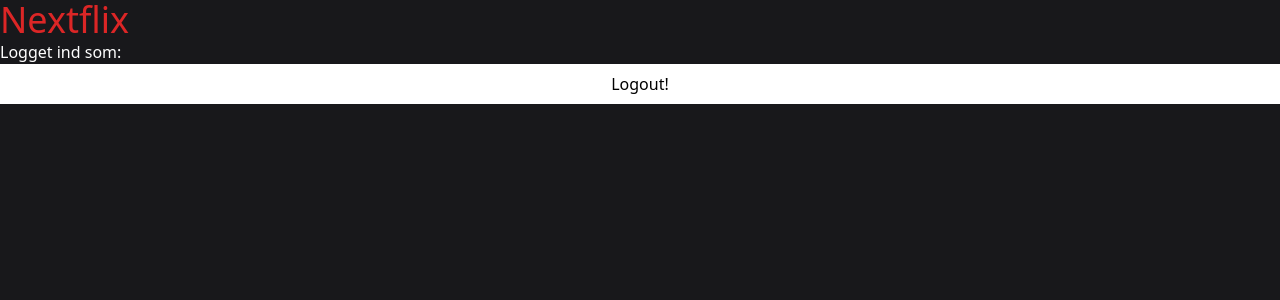
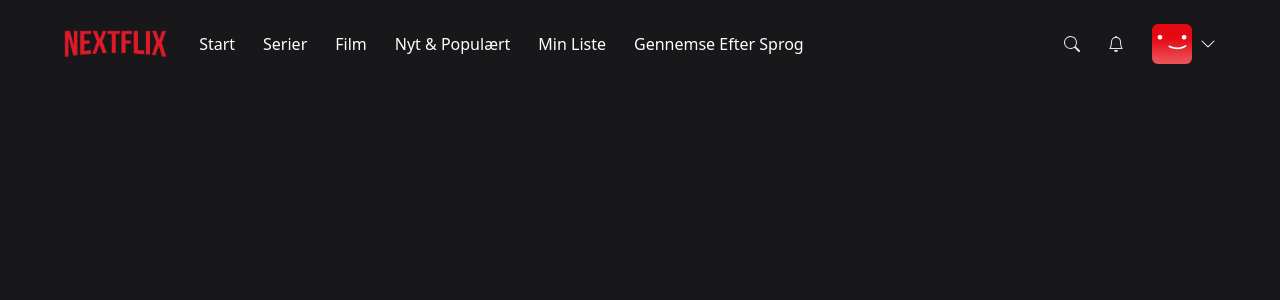
Before and after one commit to lassenextkbh/nextflix, a Next.js app: page / in a window 1280 px wide. Shown: the top 300 px of the page. Built offline with nearby package versions, Linux system fonts and the light colour scheme; no server answers; the database is empty; sample sign-in values are in the browser's storage.

Commit message:
added Navbar component and subcomponents of Navbar to index.tsx

```diff
--- /dev/null
+++ b/components/AccountMenu.tsx
@@ -0,0 +1,39 @@
+import { signOut } from "next-auth/react";
+import Image from "next/image";
+import React from "react";
+
+interface AccountMenuProps {
+  visible?: boolean;
+}
+
+const AccountMenu: React.FC<AccountMenuProps> = ({ visible }) => {
+  if (!visible) return null;
+
+  return (
+    <div className="bg-black w-56 absolute top-14 right-0 py-5 flex-col border-2 border-zinc-800 flex">
+      <div className="flex flex-col gap-3">
+        <div className="px-3 group/item flex flex-row gap-3 items-center w-full">
+          <Image
+            className="w-8 rounded-md"
+            src="/images/default-red.png"
+            alt="Profile"
+            width="320"
+            height="320"
+          />
+          <p className="text-white text-sm group-hover/item:underline">
+            Brugernavn
+          </p>
+        </div>
+        <hr className="bg-zinc-600 border-0 h-px my-4" />
+        <div
+          onClick={() => signOut()}
+          className="px-3 text-center text-white text-sm hover:underline"
+        >
+          Log ud af Nextflix
+        </div>
+      </div>
+    </div>
+  );
+};
+
+export default AccountMenu;
--- /dev/null
+++ b/components/MobileMenu.tsx
@@ -0,0 +1,32 @@
+import React from "react";
+
+interface MobileMenuProps {
+  visible?: boolean;
+}
+
+const MobileMenu: React.FC<MobileMenuProps> = ({ visible }) => {
+  if (!visible) return null;
+
+  return (
+    <div className="bg-black w-56 absolute top-8 left-0 py-5 flex-col border-2 border-zinc-800 flex">
+      <div className="flex flex-col gap-4">
+        <div className="px-3 text-center text-white hover:underline">Start</div>
+        <div className="px-3 text-center text-white hover:underline">
+          Serier
+        </div>
+        <div className="px-3 text-center text-white hover:underline">Film</div>
+        <div className="px-3 text-center text-white hover:underline">
+          Nyt & Poulært
+        </div>
+        <div className="px-3 text-center text-white hover:underline">
+          Min Liste
+        </div>
+        <div className="px-3 text-center text-white hover:underline">
+          Gennemse Efter Sprog
+        </div>
+      </div>
+    </div>
+  );
+};
+
+export default MobileMenu;
--- /dev/null
+++ b/components/Navbar.tsx
@@ -0,0 +1,124 @@
+import Image from "next/image";
+import { useCallback, useEffect, useState } from "react";
+
+import { BsChevronDown, BsSearch, BsBell } from "react-icons/bs";
+
+import MobileMenu from "./MobileMenu";
+import NavbarItem from "@/components/NavbarItem";
+import AccountMenu from "./AccountMenu";
+
+const TOP_OFFSET = 66;
+
+const Navbar = () => {
+  const [showMobileMenu, setShowMobileMenu] = useState(false);
+  const [showAccountMenu, setShowAccountMenu] = useState(false);
+  const [showBackground, setShowBackground] = useState(false);
+
+  useEffect(() => {
+    const handleScroll = () => {
+      if (window.scrollY >= TOP_OFFSET) {
+        setShowBackground(true);
+      } else {
+        setShowBackground(false);
+      }
+
+      window.addEventListener("scroll", handleScroll);
+
+      return () => {
+        window.removeEventListener("scroll", handleScroll);
+      };
+    };
+  }, []);
+
+  const toggleMobileMenu = useCallback(() => {
+    setShowMobileMenu((current) => !current);
+  }, []);
+
+  const toggleAccountMenu = useCallback(() => {
+    setShowAccountMenu((current) => !current);
+  }, []);
+
+  return (
+    <nav className="w-full fixed z-40">
+      <div
+        className={`
+            px-4
+            md:px-16
+            py-6
+            flex
+            flex-row
+            items-center
+            transition
+            duration-500
+            ${showBackground ? "bg-zinc-900 bg-opacity-90" : ""}
+        `}
+      >
+        <Image
+          className="h-4 w-auto lg:h-7"
+          src="/images/logo.png"
+          alt="Logo"
+          width="1153"
+          height="313"
+        />
+        <div
+          className="
+                flex-row
+                ml-8
+                gap-7
+                hidden
+                lg:flex
+            "
+        >
+          <NavbarItem label="Start" />
+          <NavbarItem label="Serier" />
+          <NavbarItem label="Film" />
+          <NavbarItem label="Nyt & Populært" />
+          <NavbarItem label="Min Liste" />
+          <NavbarItem label="Gennemse Efter Sprog" />
+        </div>
+        <div
+          onClick={toggleMobileMenu}
+          className="lg:hidden flex flex-row items-center gap-2 ml-8 cursor-pointer relative"
+        >
+          <p className="text-white text-sm">Gennemse</p>
+          <BsChevronDown
+            className={`text-white transition ${
+              showMobileMenu ? "rotate-180" : "rotate-0"
+            }`}
+          />
+          <MobileMenu visible={showMobileMenu} />
+        </div>
+        <div className="flex flex-row ml-auto gap-7 items-center">
+          <div className="text-gray-200 hover:text-gray-300 cursor-pointer transition">
+            <BsSearch />
+          </div>
+          <div className="text-gray-200 hover:text-gray-300 cursor-pointer transition">
+            <BsBell />
+          </div>
+
+          <div
+            onClick={toggleAccountMenu}
+            className="flex flex-row items-center gap-2 cursor-pointer relative"
+          >
+            <div className="w-6 h-6 lg:w-10 lg:h-10 rounded-md overflow-hidden">
+              <Image
+                src="/images/default-red.png"
+                alt="Profile"
+                width="320"
+                height="320"
+              />
+            </div>
+            <BsChevronDown
+              className={`text-white transition ${
+                showAccountMenu ? "rotate-180" : "rotate-0"
+              }`}
+            />
+            <AccountMenu visible={showAccountMenu} />
+          </div>
+        </div>
+      </div>
+    </nav>
+  );
+};
+
+export default Navbar;
--- /dev/null
+++ b/components/NavbarItem.tsx
@@ -0,0 +1,15 @@
+import React from "react";
+
+interface NavbarItemProps {
+  label: string;
+}
+
+const NavbarItem: React.FC<NavbarItemProps> = ({ label }) => {
+  return (
+    <div className="text-white cursor-pointer hover:text-gray-300 transition">
+      {label}
+    </div>
+  );
+};
+
+export default NavbarItem;
--- a/pages/auth.tsx
+++ b/pages/auth.tsx
@@ -1,4 +1,4 @@
-import Input from "@/components/input";
+import Input from "@/components/Input";
 import axios from "axios";
 import { useCallback, useState } from "react";
 import { signIn } from "next-auth/react";
--- a/pages/index.tsx
+++ b/pages/index.tsx
@@ -1,7 +1,8 @@
 import { NextPageContext } from "next";
-import { getSession, signOut } from "next-auth/react";
+import { getSession } from "next-auth/react";
 
 import useCurrentUser from "@/hooks/useCurrentUser";
+import Navbar from "@/components/Navbar";
 
 export async function getServerSideProps(context: NextPageContext) {
   const session = await getSession(context);
@@ -25,11 +26,7 @@
 
   return (
     <>
-      <h1 className="text-4xl text-red-600">Nextflix</h1>
-      <p className="text-white">Logget ind som: {user?.currentUser.name}</p>
-      <button className="h-10 w-full bg-white" onClick={() => signOut()}>
-        Logout!
-      </button>
+      <Navbar />
     </>
   );
 }
```
